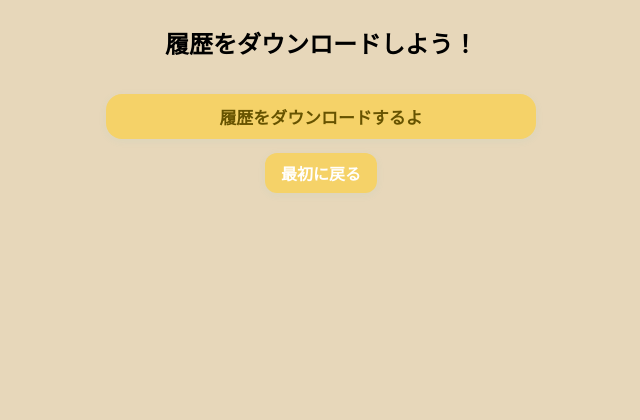
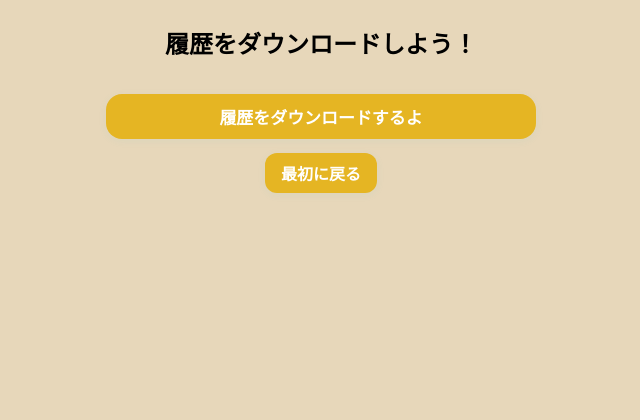
Before and after one commit to ymt-no-lessons/chatbot, a Flask app: page /download_history in a window 1280 px wide. Shown: the top 420 px of the page, without its empty margins (319-959 px from the left). Run offline with Flask 3, Linux system fonts and the light colour scheme.

Commit message:
ボタンの色

```diff
--- a/static/style.css
+++ b/static/style.css
@@ -53,7 +53,7 @@ body {
 }
 .character-select-row button {
     background: #fff;
-    border: 2px solid #f5d268;
+    border: 2px solid #e5b523;
     border-radius: 14px;
     padding: 8px 10px 3px 10px;
     text-align: center;
@@ -66,7 +66,7 @@ body {
 }
 .character-select-row button:hover, .character-select-row button:focus {
     background: #f3fbfe;
-    border: 2.5px solid #f5d268;
+    border: 2.5px solid #e5b523;
 }
 .icon-btn {
     width: 56px;
@@ -152,7 +152,7 @@ body {
     font-size: 1rem;
     border-radius: 12px;
     border: none;
-    background: #f5d268;
+    background: #e5b523;
     color: #fff;
     padding: 8px 16px;
     cursor: pointer;
@@ -161,7 +161,7 @@ body {
     transition: background 0.2s;
 }
 .input-row button:hover {
-    background: #f5d268;
+    background: #e5b523;
 }
 
 /* 履歴/リロードボタン */
@@ -177,14 +177,14 @@ form[action*="download"] button, form[action*="reset"] button {
     margin: 6px 0;
     font-size: 1.06em;
     padding: 10px 0;
-    background: #f5d268;
-    color: #665300;
+    background: #e5b523;
+    color: #fff;
     border: none;
     font-weight: bold;
 }
 form[action*="download"] button:hover,
 form[action*="reset"] button:hover {
-    background: #f5d268;
+    background: #e5b523;
 }
 
 /* 一応スクロールして下にくるようにするときの予防策 */
```
